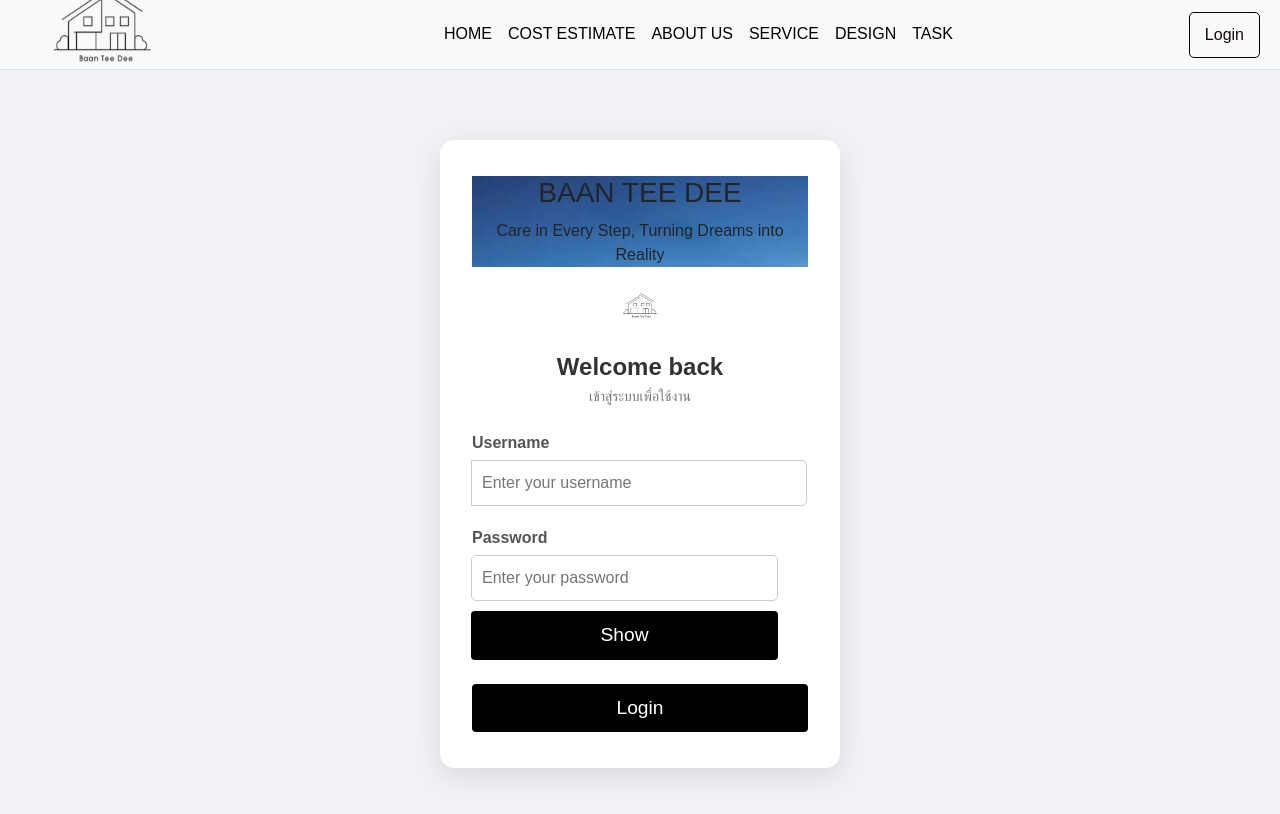
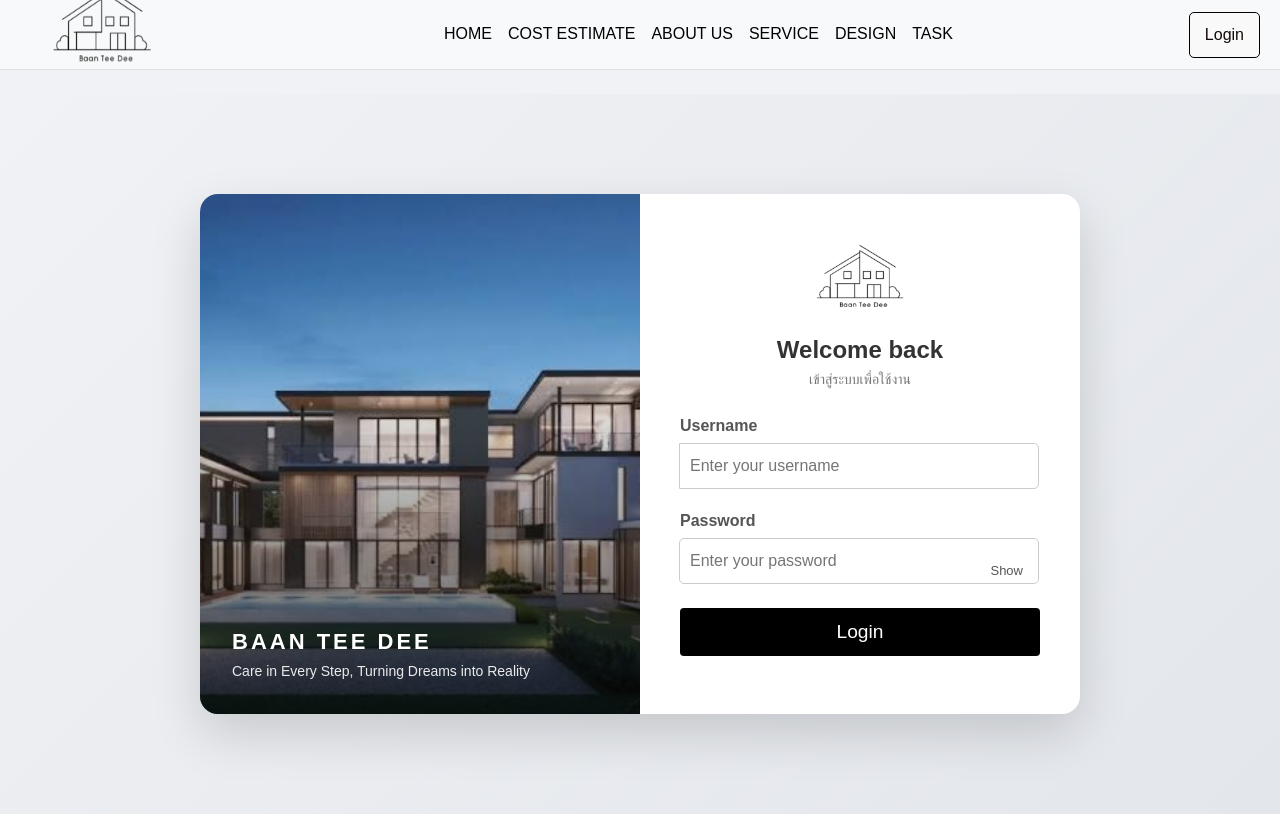
Before and after one commit to ggtcha/saproject, a React (Create React App) app: page /login in a window 1280 px wide. Built offline with nearby package versions, Linux system fonts and the light colour scheme; the HTML template or start-up script is replaced by a standard one.

Commit message:
Update login.css

```diff
--- a/src/login/login.css
+++ b/src/login/login.css
@@ -88,43 +88,119 @@ button:hover {
   display: flex;
   justify-content: center;
   align-items: center;
-  padding: 24px 16px;
+  padding: 32px 16px;
+  background: linear-gradient(135deg, #f0f2f5 0%, #e3e6eb 100%);
 }
 
 .login-card {
+  display: flex;
+  width: 100%;
+  max-width: 880px;
+  min-height: 520px;
   background: #ffffff;
-  width: 100%;
-  max-width: 400px;
-  padding: 36px 32px;
-  border-radius: 14px;
-  box-shadow: 0 8px 30px rgba(0, 0, 0, 0.1);
-  text-align: center;
+  border-radius: 18px;
+  overflow: hidden;
+  box-shadow: 0 20px 50px rgba(0, 0, 0, 0.15);
+}
+
+.login-cover {
+  flex: 1 1 50%;
+  position: relative;
+  display: flex;
+  align-items: flex-end;
+  background-size: cover;
+  background-position: center;
+}
+
+.login-cover::before {
+  content: "";
+  position: absolute;
+  inset: 0;
+  background: linear-gradient(to top, rgba(0, 0, 0, 0.75) 0%, rgba(0, 0, 0, 0.1) 60%);
+}
+
+.login-cover-text {
+  position: relative;
+  padding: 32px;
+  color: #ffffff;
+  text-align: left;
+}
+
+.login-cover-text h3 {
+  margin: 0 0 6px;
+  font-weight: 700;
+  letter-spacing: 3px;
+  font-size: 22px;
+}
+
+.login-cover-text p {
+  margin: 0;
+  font-size: 14px;
+  opacity: 0.9;
+}
+
+.login-panel {
+  flex: 1 1 50%;
+  padding: 36px 40px;
+  display: flex;
+  flex-direction: column;
+  justify-content: center;
+  text-align: left;
 }
 
 .login-logo {
-  height: 64px;
+  height: 160px;
   width: auto;
-  margin-bottom: 12px;
+  align-self: center;
+  margin: -46px 0 -30px;
 }
 
-.login-card h2 {
+.login-panel h2 {
   margin: 0 0 4px;
   font-weight: 700;
+  text-align: center;
 }
 
 .login-subtitle {
   margin: 0 0 24px;
   color: #777;
   font-size: 14px;
+  text-align: center;
 }
 
-.login-card form,
-.login-card .input-group {
-  text-align: left;
+.login-panel input:focus {
+  box-shadow: 0 0 0 3px rgba(0, 0, 0, 0.12);
 }
 
-.login-card input:focus {
-  box-shadow: 0 0 0 3px rgba(0, 0, 0, 0.12);
+.login-panel .input-group {
+  display: block;
+}
+
+.login-password {
+  position: relative;
+  width: 100%;
+}
+
+.login-password input {
+  padding-right: 64px;
+}
+
+.login-toggle {
+  position: absolute;
+  right: 6px;
+  top: 0;
+  height: 100%;
+  width: auto;
+  padding: 4px 10px;
+  border: none;
+  background: transparent;
+  color: #555;
+  font-size: 13px;
+}
+
+.login-toggle:hover {
+  background: transparent;
+  color: #000;
 }
 
 .login-error {
@@ -147,3 +223,16 @@ button:hover {
   background-color: #333333;
   border-color: #333333;
 }
+
+@media (max-width: 767px) {
+  .login-cover {
+    display: none;
+  }
+  .login-card {
+    max-width: 420px;
+    min-height: 0;
+  }
+  .login-panel {
+    padding: 28px 24px;
+  }
+}
```
